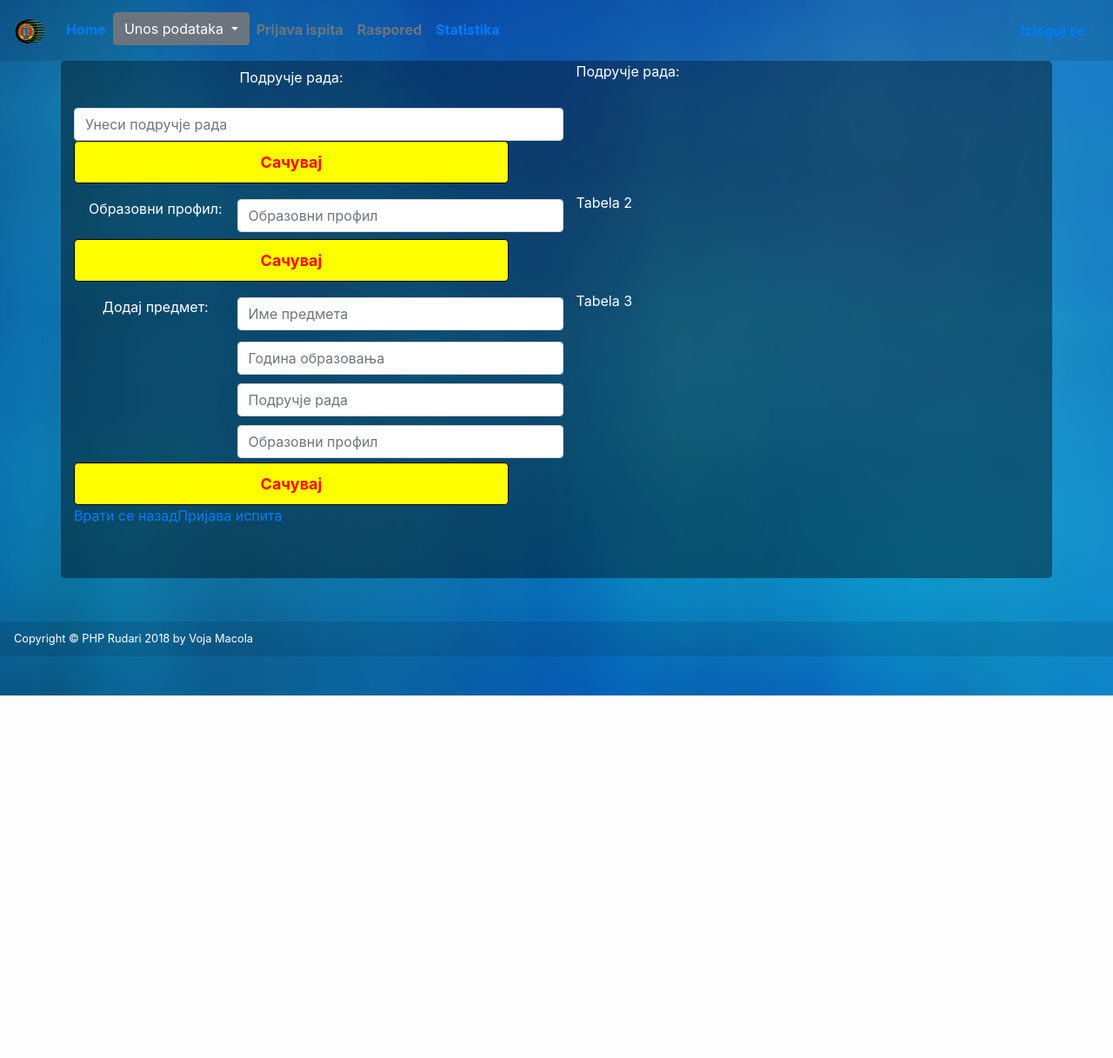
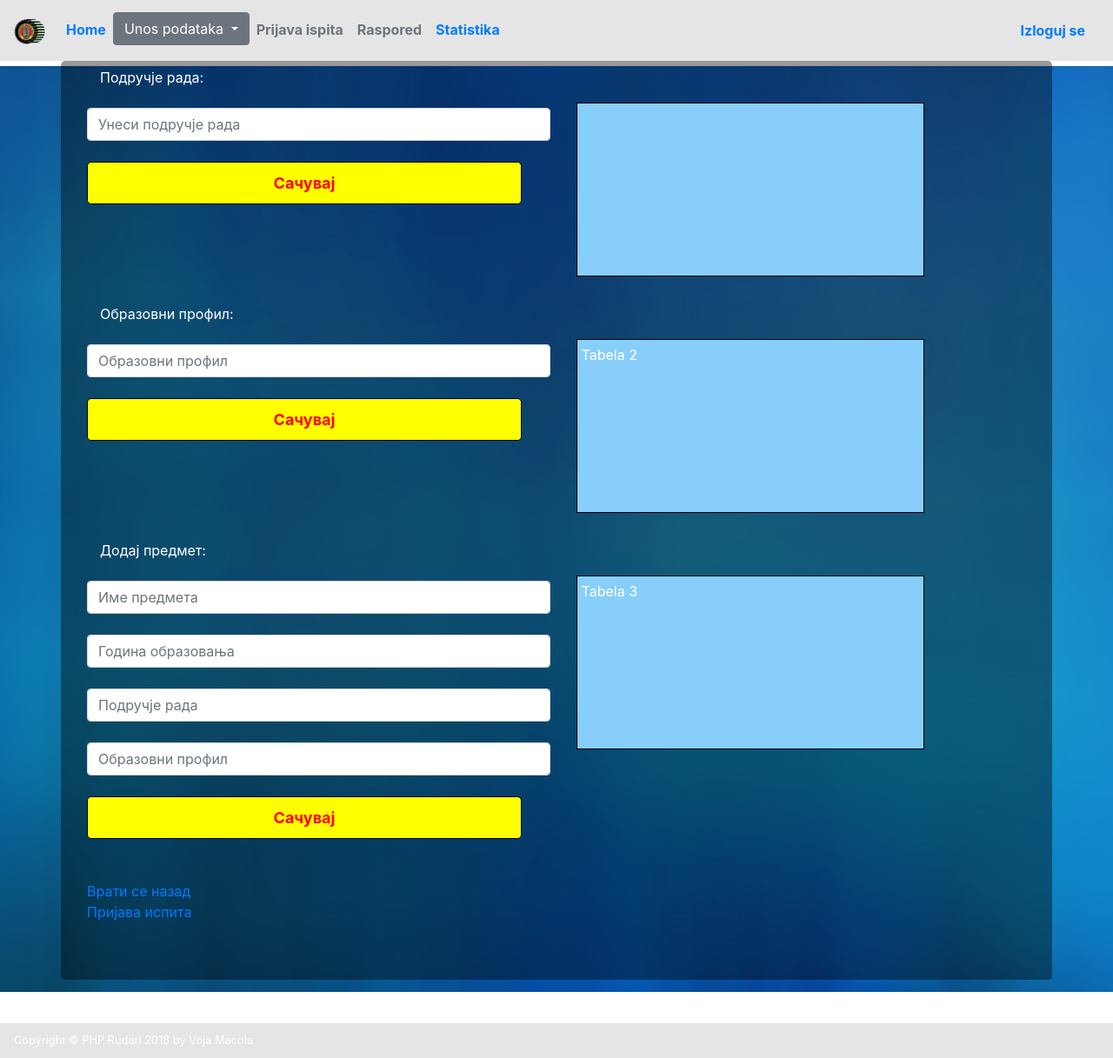
Before and after one commit to PHPRudari/saobracajna_skola, a CodeIgniter app: page /saobracajna_skola/index.php/admin/predmet in a window 1280 px wide. Shown: the whole page at 87% size. Before the commit the page ends 800 px from the top, so only its background shows below. Run offline with CodeIgniter, Linux system fonts and the light colour scheme; the visitor is signed in with stand-in values (Sample User, id 1); data that the repository does not hold is empty; some libraries are stand-ins or nearby versions.

Commit message:
kraj dana 31.05.

```diff
--- a/application/views/predmet.php
+++ b/application/views/predmet.php
@@ -3,11 +3,11 @@
         <div class="col-md-6">
             <?php echo form_open($controller . '/unesi_podrucje'); ?>
 
-            <div id="podrucje_rada" class="form-group row form-inline">
+            <div id="podrucje_rada" class="form-group ">
 
-<!--<input type="text" name="podrucje_rada" placeholder="Подручје рада" disabled>--><br>
+<!--<input type="text" name="podrucje_rada" placeholder="Подручје рада" disabled>-->
                 <label class="col-form-label col-sm-12" for="podrucje_rada"><p>Подручје рада:</p></label><br>
-                <br><input type="text" class="form-control col-sm-12" name="podrucje_rada" placeholder="Унеси подручје рада" value="<?php echo set_value("podrucje_rada"); ?>"><?php echo form_error("podrucje_rada", '<span style="color:red">', '</span>'); ?><br>
+                <input type="text" class="form-control col-sm-12" name="podrucje_rada" placeholder="Унеси подручје рада" value="<?php echo set_value("podrucje_rada"); ?>"><?php echo form_error("podrucje_rada", '<span style="color:red">', '</span>'); ?><br>
                 <!--<input class="dugme3 btn btn-primary btn-lg btn-block" type="submit" name="izmeni" value="Измени">-->
                 <!--<input class="dugme3 btn btn-primary btn-lg btn-block" type="submit" name="obrisi" value="Обриши">-->
                 <input class="dugme1 btn btn-primary btn-lg btn-block" type="submit" name="snimi" value="Сачувај">
@@ -15,14 +15,18 @@
             </form>
         </div>
 
-        <div class="col-md-6">
-
+        <div class="col-md-6" >
+            <br><br>
+            <?php echo form_open($controller . '/unesi_podrucje'); ?>
+            <div class="predmeti" style="overflow-y: scroll; height: 200px; width: 400px;">
                 <?php
                 //$query=$this->db->query("SELECT * FROM srednja_skola.korisnik where guid='1';");
 
 
 
-            echo "Подручје рада: <br>";
+                /*echo "<p>Подручје рада: </p><br>";*/?>
+                <!--<label class="col-form-label col-sm-12" for="podrucje_rada"><p>Подручје рада:</p></label>-->
+                <?php
                 $result = $this->model_admin->dohvati_podrucje();
                 $data['podrucje'] = $result;
                 //var_dump($result);
@@ -39,23 +43,25 @@
                        onclick="return confirm('Да ли сте сигурни да желите да обришете подручје рада?');">Obriši</a><br>
 
                 <?php } ?>
-
+                       </form>
+            </div>
+        </div>
 
     </div>
 
 
 
-    </div>
+
 
     <div class="row">
         <div class="col-md-6">
             <?php echo form_open($controller . '/unesi_obrazovni_profil'); ?>
 
 
-            <div id="unos_obrazovnog_profila" class="form-group row form-inline">
+            <div id="unos_obrazovnog_profila" class="form-group">
                 <!--<input type="text" name="obrazovni_profil" value="Образовни профил" disabled>--><br>
-                <label class="col-form-label col-sm-4" for="obrazovni_profil"><p>Образовни профил:</p></label>
-                <input type="text" class="form-control col-sm-8" name="obrazovni_profil" placeholder="Образовни профил"value="<?php echo set_value("podrucje_rada"); ?>"><?php echo form_error("obrazovni_profil", '<span style="color:red">', '</span>'); ?><br>
+                <label class="col-form-label col-sm-12" for="obrazovni_profil"><p>Образовни профил:</p></label>
+                <input type="text" class="form-control col-sm-12" name="obrazovni_profil" placeholder="Образовни профил"value="<?php echo set_value("podrucje_rada"); ?>"><?php echo form_error("obrazovni_profil", '<span style="color:red">', '</span>'); ?><br>
                 <!--<input class="dugme3 btn btn-primary btn-lg btn-block" type="submit" name="izmeni" value="Измени">-->
                 <!--<input class="dugme3 btn btn-primary btn-lg btn-block" type="submit" name="obrisi" value="Обриши">-->
                 <input class="dugme1 btn btn-primary btn-lg btn-block" type="submit" name="snimi" value="Сачувај">
@@ -64,16 +70,21 @@
         </div>
 
         <div class="col-md-6">
+            <br><br><br>
+            <div class="predmeti" style="overflow-y: scroll; height: 200px; width: 400px;">
             Tabela 2
             </div>
         </div>
+    </div>
+
+
 
 
     <div class="row">
         <div class="col-md-6">
             <?php echo form_open($controller . '/unesi_novi_predmet'); ?>
 
-            <div id="unos_predmeta" class="form-group row form-inline">
+            <div id="unos_predmeta" class="form-group">
                <!-- <input type="text" name="predmet" value="predmet" disabled><br>
                 <select name="podrucje_rada">
                     <option value="podrucje">Подручје рада</option>
@@ -87,16 +98,16 @@
                     <option value="godina">Година образовања</option>
                     <option value="<?php ?>">Година образовања<</option>
                </select><br>--><br>
-                <label class="col-form-label col-sm-4" for="ime_predmeta"><p><p>Додај предмет:</p></label>
-                <input type="text" class="form-control col-sm-8" name="ime_predmeta" placeholder="Име предмета" value="<?php echo set_value("ime_predmeta"); ?>"><?php echo form_error("ime_predmeta", '<span style="color:red">', '</span>'); ?><br><br>
-                <label class="col-form-label col-sm-4" for="godina_obrazovanja"><p><p> </p></label>
-                <input type="text" class="form-control col-sm-8" name="godina_obrazovanja" placeholder="Година образовања" value="<?php echo set_value("godina_obrazovanja"); ?>"><?php echo form_error("godina_obrazovanja", '<span style="color:red">', '</span>'); ?><br><br>
+                <label class="col-form-label col-sm-12" for="ime_predmeta"><p>Додај предмет:</p></label>
+                <input type="text" class="form-control col-sm-12" name="ime_predmeta" placeholder="Име предмета" value="<?php echo set_value("ime_predmeta"); ?>"><?php echo form_error("ime_predmeta", '<span style="color:red">', '</span>'); ?><br>
+                <!--<label class="col-form-label col-sm-12" for="godina_obrazovanja"><p><p> </p></label>-->
+                <input type="text" class="form-control col-sm-12" name="godina_obrazovanja" placeholder="Година образовања" value="<?php echo set_value("godina_obrazovanja"); ?>"><?php echo form_error("godina_obrazovanja", '<span style="color:red">', '</span>'); ?><br>
 
-                <label class="col-form-label col-sm-4" for="podrucje_rada"><p><p> </p></label>
-                <input type="text" class="form-control col-sm-8" name="podrucje_rada" placeholder="Подручје рада" value="<?php echo set_value("podrucje_rada"); ?>"><?php echo form_error("podrucje_rada", '<span style="color:red">', '</span>'); ?><br><br>
+                <!--<label class="col-form-label col-sm-12" for="podrucje_rada"><p><p> </p></label>-->
+                <input type="text" class="form-control col-sm-12" name="podrucje_rada" placeholder="Подручје рада" value="<?php echo set_value("podrucje_rada"); ?>"><?php echo form_error("podrucje_rada", '<span style="color:red">', '</span>'); ?><br>
 
-                <label class="col-form-label col-sm-4" for="obrazovni_profil"><p><p> </p></label>
-                <input type="text" class="form-control col-sm-8" name="obrazovni_profil" placeholder="Образовни профил" value="<?php echo set_value("obrazovni_profil"); ?>"><?php echo form_error("obrazovni_profil", '<span style="color:red">', '</span>'); ?><br><br>
+                <!--<label class="col-form-label col-sm-12" for="obrazovni_profil"><p><p> </p></label>-->
+                <input type="text" class="form-control col-sm-12" name="obrazovni_profil" placeholder="Образовни профил" value="<?php echo set_value("obrazovni_profil"); ?>"><?php echo form_error("obrazovni_profil", '<span style="color:red">', '</span>'); ?><br>
 
 
                 <!--<input type="submit" class="dugme3 btn btn-primary btn-lg btn-block" name="izmeni" value="Измени">-->
@@ -107,8 +118,13 @@
             </div>
             </form>
         </div>
+
+
         <div class="col-md-6">
+            <br><br><br>
+            <div class="predmeti" style="overflow-y: scroll; height: 200px; width: 400px;">
             Tabela 3
+            </div>
         </div>
 
     </div>
--- a/css/stylesheet.css
+++ b/css/stylesheet.css
@@ -121,7 +121,10 @@
 }
 
 .predmeti {
+    background-color: lightskyblue;
     border: 1px solid black;
+    padding-left: 5px;
+    padding-top: 5px;
 }
 
 
```
Lines whose indentation alone changed are shown as unchanged.
